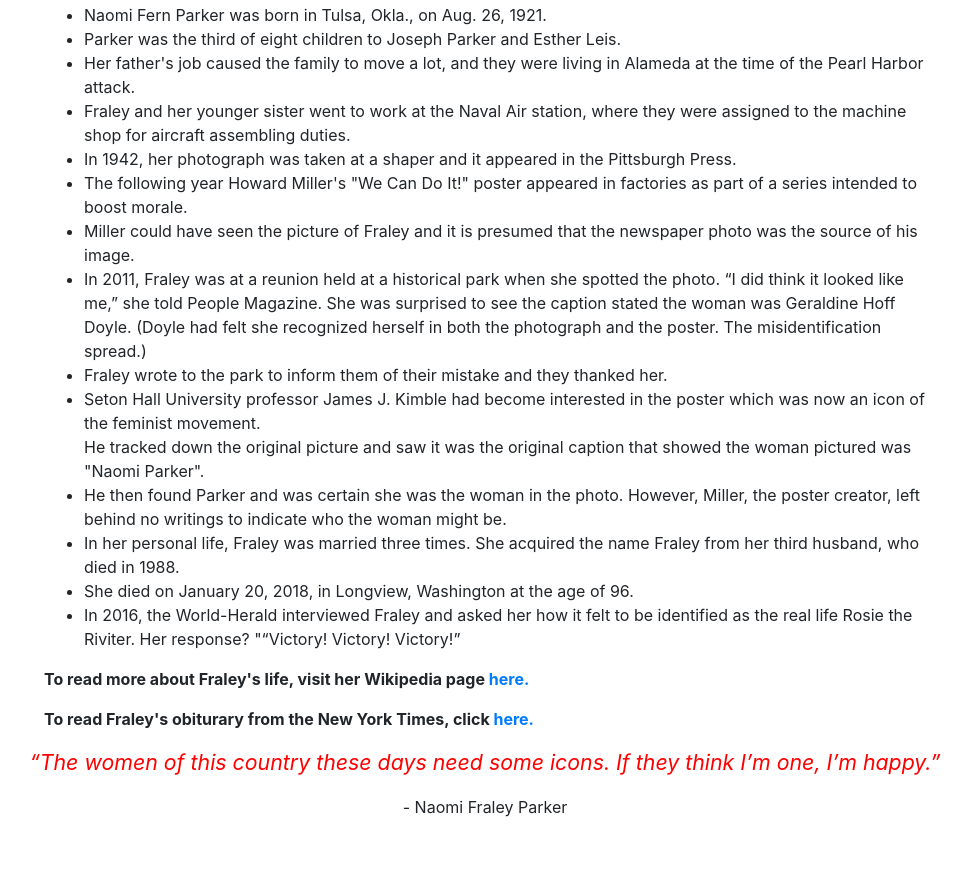
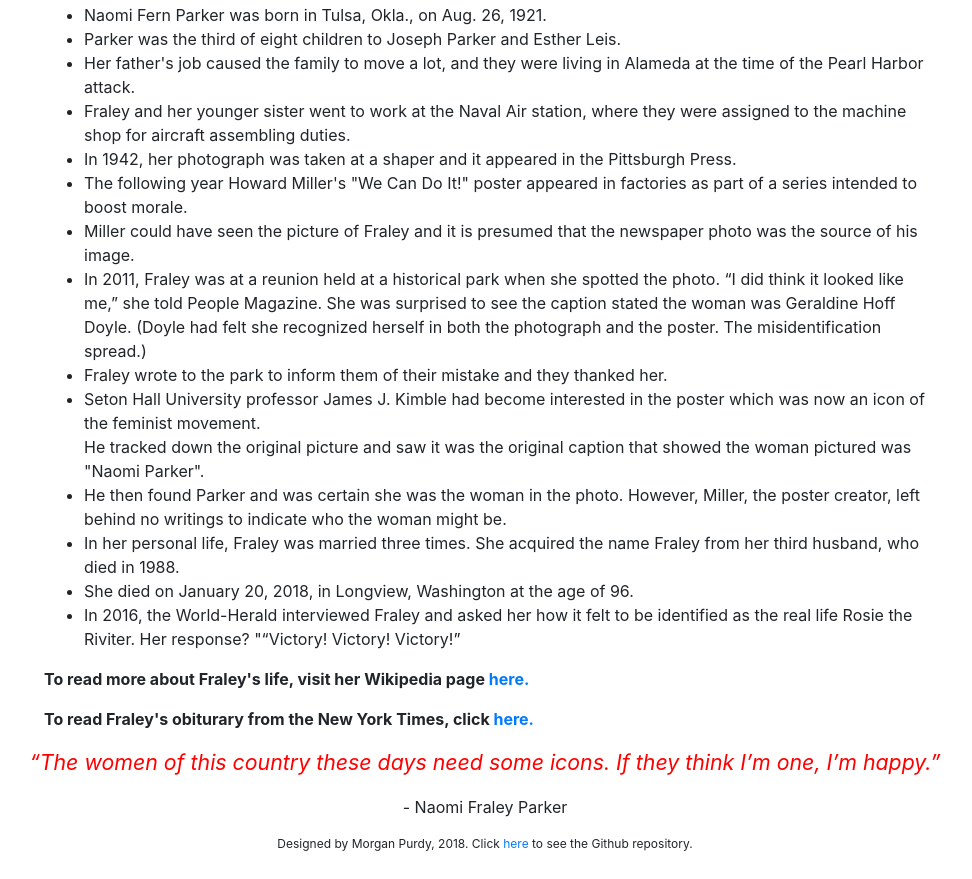
Before and after one commit to morganpurdy/tribute-page, a plain HTML site: page index.html in a window 1280 px wide. Shown: the part 476-1355 px from the top of the page, without its empty margins (155-1127 px from the left). Before the commit the page ends 1321 px from the top, so only its background shows below. Drawn offline with nearby package versions, Linux system fonts and the light colour scheme.

Commit message:
adds footer

```diff
--- a/index.html
+++ b/index.html
@@ -46,7 +46,7 @@
 <p class="text-center pull-quote">“The women of this country these days need some icons. If they think I’m one, I’m happy.”</p>
 <p class="text-center">- Naomi Fraley Parker</p>
 
-
+<footer><p class="small-text text-center">Designed by Morgan Purdy, 2018. Click <a href="https://github.com/morganpurdy/tribute-page">here</a> to see the Github repository.</p></footer>
 
 </body>
 
```
